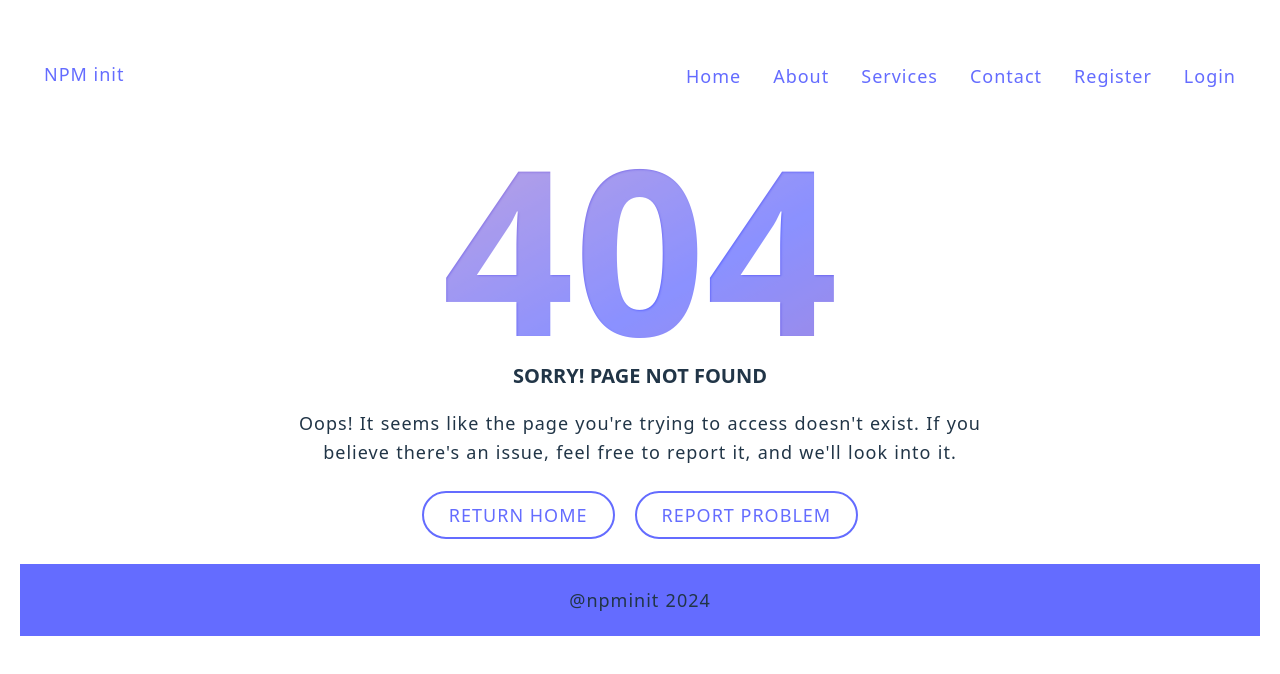
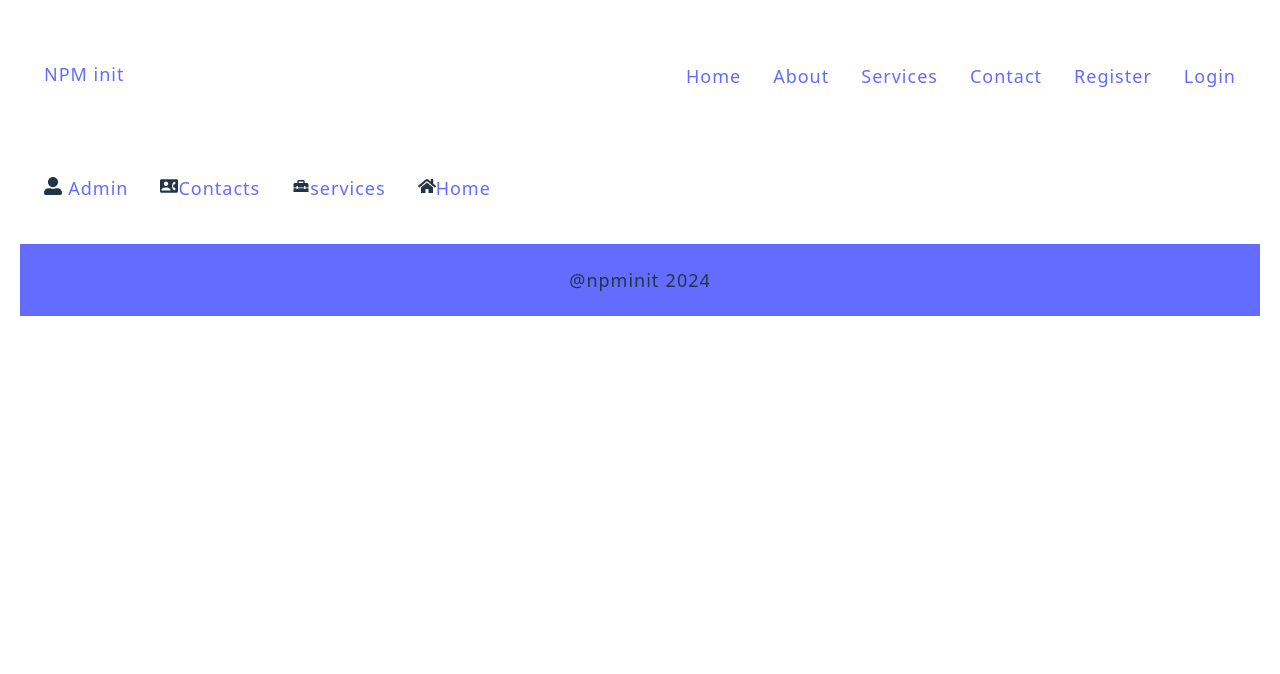
Before and after one commit to pranabbhowmik/Mern-Stack, a React (Vite) app in the folder client/: page /admin in a window 1280 px wide. Shown: the top 674 px of the page. Built offline with nearby package versions, Linux system fonts and the light colour scheme; no server answers.

Commit message:
Add admin layout and routes for user and contact management; include react-icons dependency

```diff
--- a/client/package.json
+++ b/client/package.json
@@ -12,6 +12,7 @@
   "dependencies": {
     "react": "^18.3.1",
     "react-dom": "^18.3.1",
+    "react-icons": "^5.3.0",
     "react-router-dom": "^6.27.0",
     "react-toastify": "^10.0.6"
   },
--- a/client/src/App.jsx
+++ b/client/src/App.jsx
@@ -10,6 +10,9 @@ import { Error } from "./pages/Error";
 import "./App.css";
 import { Navbar } from "./components/Navber";
 import { Footer } from "./components/Footer/Footer";
+import { Adminlayout } from "./components/layout/Admin-layout";
+import { AdminUser } from "./pages/AdminUser";
+import { AdminContact } from "./pages/AdminContact";
 
 function App() {
   return (
@@ -25,6 +28,10 @@ function App() {
           <Route path="/login" element={<Login />} />
           <Route path="/logout" element={<Logout />} />
           <Route path="/*" element={<Error />} />
+          <Route path="/admin" element={<Adminlayout />}>
+            <Route path="users" element={<AdminUser />} />
+            <Route path="contacts" element={<AdminContact />} />
+          </Route>
         </Routes>
         <Footer />
       </BrowserRouter>
--- /dev/null
+++ b/client/src/components/layout/Admin-layout.jsx
@@ -0,0 +1,37 @@
+import React from "react";
+import { NavLink, Outlet } from "react-router-dom";
+import { FaUserAlt } from "react-icons/fa";
+import { MdContactPhone } from "react-icons/md";
+import { MdHomeRepairService } from "react-icons/md";
+import { FaHome } from "react-icons/fa";
+export const Adminlayout = () => {
+  return (
+    <>
+      <header>
+        <div className="container">
+          <nav>
+            <ul>
+              <li>
+                <FaUserAlt />
+                <NavLink to="users"> Admin</NavLink>
+              </li>
+              <li>
+                <MdContactPhone />
+                <NavLink to="contacts">Contacts</NavLink>
+              </li>
+              <li>
+                <MdHomeRepairService />
+                <NavLink to="services">services</NavLink>
+              </li>
+              <li>
+                <FaHome />
+                <NavLink to="/">Home</NavLink>
+              </li>
+            </ul>
+          </nav>
+        </div>
+      </header>
+      <Outlet />
+    </>
+  );
+};
--- /dev/null
+++ b/client/src/pages/AdminContact.jsx
@@ -0,0 +1,5 @@
+import React from "react";
+
+export const AdminContact = () => {
+  return <h1>Hi</h1>;
+};
--- /dev/null
+++ b/client/src/pages/AdminUser.jsx
@@ -0,0 +1,5 @@
+import React from "react";
+
+export const AdminUser = () => {
+  return <div>AdminUser</div>;
+};
```
Also changed, not shown: 1 other file (tests, documents, lock files or other folders).
